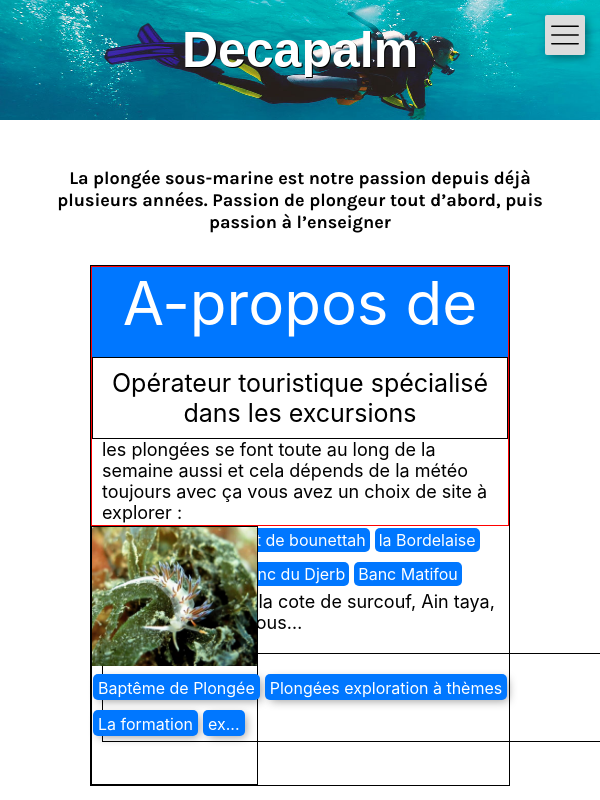
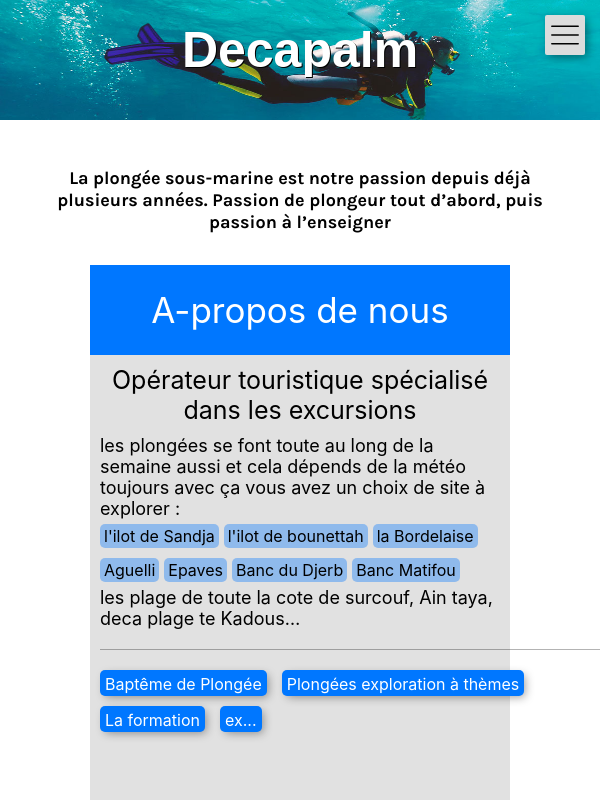
Before and after one commit to NG20NG/decapalm, a Next.js app: page /apropos in a window 600 px wide. Shown: the top 800 px of the page. Built offline with nearby package versions, Linux system fonts and the light colour scheme.

Commit message:
--version 1.7.7 alpha

```diff
--- a/pages/apropos.tsx
+++ b/pages/apropos.tsx
@@ -93,8 +93,8 @@ const Apropos = () => {
                 dépends de la météo toujours avec ça vous avez un choix de site
                 à explorer :
                 <div className={apropos.textDescriptionOptions}>
-                  <div>l'ilot de Sandja</div>
-                  <div>l'ilot de bounettah</div>
+                  <div>{`l'ilot de Sandja`}</div>
+                  <div>{`l'ilot de bounettah`}</div>
                   <div>la Bordelaise</div>
                   <div>Aguelli</div>
                   <div>Epaves</div>
@@ -120,6 +120,7 @@ const Apropos = () => {
                 src={"/apropos/aproposRightImage.jpg"}
                 height={505}
                 width={600}
+                alt="right bar image"
               />
             </div>
           </div>
@@ -130,7 +131,12 @@ const Apropos = () => {
               <div
                 className={apropos.userOpinionsNameAndStarsAndPictureContainer}
               >
-                <Image src={e[1]} height={40} width={40} />
+                <Image
+                  src={e[1]}
+                  height={40}
+                  width={40}
+                  alt="rating stars svg"
+                />
                 <div className={apropos.userNameAndStarsContainer}>
                   <div className={apropos.userStarsRatingContainer}>
                     <div></div>
--- a/styles/apropos.module.css
+++ b/styles/apropos.module.css
@@ -51,7 +51,6 @@
   height: fit-content;
   padding: 10px 0px;
   font-size: 25px;
-  border: 1px solid black;
 }
 .textDescriptionContainer {
   margin-left: 10px;
@@ -68,8 +67,8 @@
   width: fit-content;
   border-radius: 5px;
   font-size: 16px;
-  background-color: rgb(0, 119, 255);
-  color: white;
+  background-color: rgba(0, 119, 255, 0.363);
+  color: rgb(0, 0, 0);
 }
 .underTextDescription {
   border-top: 1px solid rgba(0, 0, 0, 0.297);
@@ -158,10 +157,9 @@
   .aproposTextAndPictureContainer {
     flex-direction: column;
     width: 90vw;
-    height: 900px;
+    height: auto;
     margin-top: 45px;
     justify-content: space-between;
-    border: 4px solid rgb(0, 60, 255);
   }
   .aproposTextAndPicture {
     width: 100%;
@@ -170,10 +168,9 @@
     height: 200px;
   }
   .aproposTextContainer {
-    height: fit-content;
     justify-content: flex-start;
-    height: 620px;
-    border: 1px solid rgb(255, 0, 0);
+    min-height: 580px;
+    background-color: rgb(225, 225, 225);
   }
   .underTextDescription {
     margin: 0;
@@ -181,10 +178,9 @@
   }
   .underTextDescription > div {
     padding: 4px 5px 2px 5px;
-    margin: 0px 5px 5px 0px;
+    margin: 0px 5px 5px 10px;
   }
   .aproposPicture {
-    border: 1px solid rgb(255, 0, 0);
     height: 280px;
   }
   .aproposTextDescription {
@@ -210,8 +206,11 @@
     margin-top: 20px;
   }
   .aproposTextTitle {
-    text-align: center;
+    font-size: 35px;
     padding: 0;
+    display: flex;
+    justify-content: center;
+    align-items: center;
   }
 }
 @media only screen and (min-width: 600px) and (max-width: 1310px) {
@@ -221,7 +220,6 @@
   .aproposTextAndPictureContainer {
     width: 70%;
     height: fit-content;
-    border: 1px solid black;
   }
   .aproposUserOpinionsContainer {
     width: 70%;
@@ -231,7 +229,6 @@
     flex-wrap: wrap;
   }
   .underTextDescription {
-    border: 1px solid black;
     width: 530px;
   }
   .underTextDescription > div {
@@ -241,12 +238,17 @@
     height: 50%;
   }
   .aproposPicture {
-    border: 1px solid black;
     width: 40%;
     height: 80%;
   }
 }
 @media only screen and (max-width: 300px) {
+  .aproposTextTitle {
+    font-size: 30px;
+  }
+  .underTextDescription > div {
+    padding: 2px 4px;
+  }
   .aproposUserOpinionsContainer {
     height: auto;
   }
```
